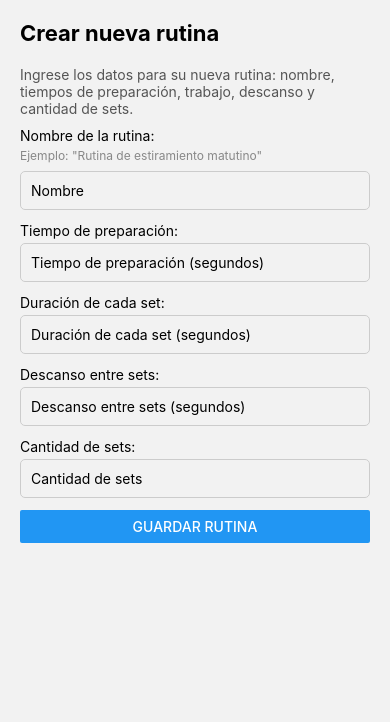
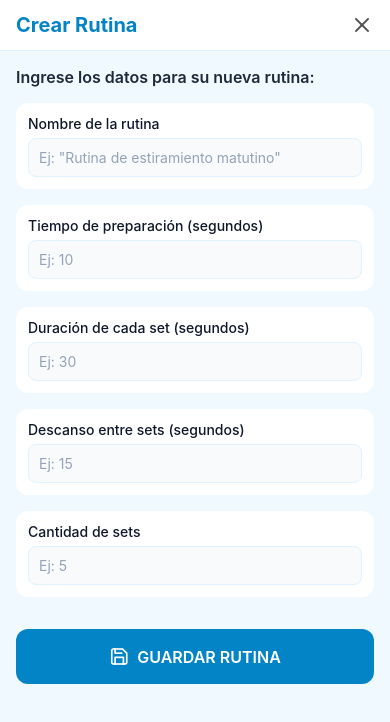
Before and after one commit to Nicobustelo/StretchMate, a React Native app: screen /CreateRoutine in a window 390 px wide. Shown: the top 722 px of the page. Built offline with nearby package versions, Linux system fonts and the light colour scheme.

Commit message:
Bugs Fixed and Logo added

```diff
--- a/screens/CreateRoutineScreen.tsx
+++ b/screens/CreateRoutineScreen.tsx
@@ -1,6 +1,14 @@
-// screens/CreateRoutineScreen.tsx
 import React, { useState } from "react";
-import { View, Text, TextInput, Button, StyleSheet, Alert, ScrollView } from "react-native";
+import {
+  View,
+  Text,
+  TextInput,
+  TouchableOpacity,
+  StyleSheet,
+  Alert,
+  ScrollView,
+} from "react-native";
+import Icon from "react-native-vector-icons/Feather";
 import { saveRoutine, updateRoutine } from "../services/routineService";
 import { NativeStackScreenProps } from "@react-navigation/native-stack";
 import { RootStackParamList } from "../navigation/AppNavigator";
@@ -8,10 +16,8 @@ import { RootStackParamList } from "../navigation/AppNavigator";
 type Props = NativeStackScreenProps<RootStackParamList, "CreateRoutine">;
 
 export default function CreateRoutineScreen({ navigation, route }: Props) {
-  // Recibe la rutina si viene como parámetro
   const editingRoutine = route.params?.routine;
 
-  // Inicializa el estado con los datos de la rutina si existe
   const [name, setName] = useState(editingRoutine?.name || "");
   const [preparationTime, setPreparationTime] = useState(editingRoutine?.preparationTime?.toString() || "");
   const [workTime, setWorkTime] = useState(editingRoutine?.workTime?.toString() || "");
@@ -23,7 +29,6 @@ export default function CreateRoutineScreen({ navigation, route }: Props) {
 
     try {
       if (editingRoutine) {
-        // Si estamos editando, actualizamos la rutina existente
         await updateRoutine({
           ...editingRoutine,
           name: name.trim(),
@@ -34,7 +39,6 @@ export default function CreateRoutineScreen({ navigation, route }: Props) {
         });
         Alert.alert("✅ Rutina actualizada", `Nombre: ${name.trim()}`);
       } else {
-        // Si no, creamos una nueva
         const routine = await saveRoutine({
           name: name.trim(),
           preparationTime: parseInt(preparationTime),
@@ -51,39 +55,157 @@ export default function CreateRoutineScreen({ navigation, route }: Props) {
   };
 
   return (
-    <ScrollView contentContainerStyle={styles.container}>
-      <Text style={styles.title}>Crear nueva rutina</Text>
+    <View style={styles.container}>
+      {/* Header */}
+      <View style={styles.header}>
+        <Text style={styles.headerTitle}>
+          {editingRoutine ? "Editar Rutina" : "Crear Rutina"}
+        </Text>
+        <TouchableOpacity onPress={() => navigation.goBack()}>
+          <Icon name="x" size={24} color="#555" />
+        </TouchableOpacity>
+      </View>
 
-      <Text style={{ marginBottom: 10, color: "#555" }}>
-        Ingrese los datos para su nueva rutina: nombre, tiempos de preparación, trabajo, descanso y cantidad de sets.
-      </Text>
-      <Text style={{ marginBottom: 4 }}>Nombre de la rutina:</Text>
-      <Text style={{ fontSize: 12, color: "#888", marginBottom: 8 }}>
-        Ejemplo: "Rutina de estiramiento matutino"
-      </Text>
-      <TextInput style={styles.input} placeholder="Nombre" value={name} onChangeText={setName} />
-      <Text style={{ marginBottom: 4 }}>Tiempo de preparación:</Text>
-      <TextInput style={styles.input} placeholder="Tiempo de preparación (segundos)" keyboardType="numeric" value={preparationTime} onChangeText={setPreparationTime} />
-      <Text style={{ marginBottom: 4 }}>Duración de cada set:</Text>
-      <TextInput style={styles.input} placeholder="Duración de cada set (segundos)" keyboardType="numeric" value={workTime} onChangeText={setWorkTime} />
-      <Text style={{ marginBottom: 4 }}>Descanso entre sets:</Text>
-      <TextInput style={styles.input} placeholder="Descanso entre sets (segundos)" keyboardType="numeric" value={restTime} onChangeText={setRestTime} />
-      <Text style={{ marginBottom: 4 }}>Cantidad de sets:</Text>
-      <TextInput style={styles.input} placeholder="Cantidad de sets" keyboardType="numeric" value={sets} onChangeText={setSets} />
+      <ScrollView contentContainerStyle={styles.scrollContent}>
+        <Text style={styles.sectionTitle}>
+          {editingRoutine ? "Modifica los datos de tu rutina:" : "Ingrese los datos para su nueva rutina:"}
+        </Text>
 
-      <Button title="Guardar rutina" onPress={handleSave} />
-    </ScrollView>
+        {/* Nombre */}
+        <View style={styles.inputGroup}>
+          <Text style={styles.label}>Nombre de la rutina</Text>
+          <TextInput
+            style={styles.input}
+            placeholder='Ej: "Rutina de estiramiento matutino"'
+            value={name}
+            onChangeText={setName}
+            placeholderTextColor="#94a3b8"
+          />
+        </View>
+
+        {/* Preparación */}
+        <View style={styles.inputGroup}>
+          <Text style={styles.label}>Tiempo de preparación (segundos)</Text>
+          <TextInput
+            style={styles.input}
+            placeholder="Ej: 10"
+            keyboardType="numeric"
+            value={preparationTime}
+            onChangeText={setPreparationTime}
+            placeholderTextColor="#94a3b8"
+          />
+        </View>
+
+        {/* Trabajo */}
+        <View style={styles.inputGroup}>
+          <Text style={styles.label}>Duración de cada set (segundos)</Text>
+          <TextInput
+            style={styles.input}
+            placeholder="Ej: 30"
+            keyboardType="numeric"
+            value={workTime}
+            onChangeText={setWorkTime}
+            placeholderTextColor="#94a3b8"
+          />
+        </View>
+
+        {/* Descanso */}
+        <View style={styles.inputGroup}>
+          <Text style={styles.label}>Descanso entre sets (segundos)</Text>
+          <TextInput
+            style={styles.input}
+            placeholder="Ej: 15"
+            keyboardType="numeric"
+            value={restTime}
+            onChangeText={setRestTime}
+            placeholderTextColor="#94a3b8"
+          />
+        </View>
+
+        {/* Sets */}
+        <View style={styles.inputGroup}>
+          <Text style={styles.label}>Cantidad de sets</Text>
+          <TextInput
+            style={styles.input}
+            placeholder="Ej: 5"
+            keyboardType="numeric"
+            value={sets}
+            onChangeText={setSets}
+            placeholderTextColor="#94a3b8"
+          />
+        </View>
+
+        {/* Botón Guardar */}
+        <TouchableOpacity style={styles.primaryButton} onPress={handleSave}>
+          <Icon name="save" size={20} color="white" />
+          <Text style={styles.primaryButtonText}>
+            {editingRoutine ? "GUARDAR CAMBIOS" : "GUARDAR RUTINA"}
+          </Text>
+        </TouchableOpacity>
+      </ScrollView>
+    </View>
   );
 }
 
 const styles = StyleSheet.create({
-  container: { padding: 20 },
-  title: { fontSize: 22, fontWeight: "bold", marginBottom: 20 },
+  container: { flex: 1, backgroundColor: "#f0f9ff" },
+  header: {
+    flexDirection: "row",
+    justifyContent: "space-between",
+    alignItems: "center",
+    paddingHorizontal: 16,
+    paddingTop: 12,
+    paddingBottom: 12,
+    backgroundColor: "#fff",
+    borderBottomWidth: 1,
+    borderColor: "#e0f2fe",
+  },
+  headerTitle: {
+    fontSize: 20,
+    fontWeight: "bold",
+    color: "#0284c7",
+  },
+  scrollContent: { padding: 16 },
+  sectionTitle: {
+    fontSize: 16,
+    fontWeight: "600",
+    color: "#1e293b",
+    marginBottom: 16,
+  },
+  inputGroup: {
+    marginBottom: 16,
+    backgroundColor: "#fff",
+    borderRadius: 12,
+    padding: 12,
+    elevation: 1,
+  },
+  label: {
+    color: "#0f172a",
+    fontWeight: "500",
+    marginBottom: 6,
+  },
   input: {
     borderWidth: 1,
-    borderColor: "#ccc",
-    marginBottom: 12,
+    borderColor: "#e0f2fe",
+    borderRadius: 8,
     padding: 10,
-    borderRadius: 5,
+    color: "#0f172a",
+    backgroundColor: "#f8fafc",
+  },
+  primaryButton: {
+    flexDirection: "row",
+    backgroundColor: "#0284c7",
+    padding: 16,
+    borderRadius: 12,
+    alignItems: "center",
+    justifyContent: "center",
+    gap: 8,
+    marginTop: 16,
+    marginBottom: 32,
+  },
+  primaryButtonText: {
+    color: "white",
+    fontWeight: "600",
+    fontSize: 16,
   },
 });
--- a/screens/HistoryScreen.tsx
+++ b/screens/HistoryScreen.tsx
@@ -28,17 +28,17 @@ export default function HistoryScreen() {
   };
 
   return (
-    <SafeAreaView style={{ flex: 1, backgroundColor: "#fff" }}>
+    <SafeAreaView style={{ flex: 1, backgroundColor: "#f0f9ff" }}>
       <View style={styles.header}>
         <TouchableOpacity onPress={() => navigation.goBack()} style={styles.backButton}>
-          <Ionicons name="arrow-back" size={24} color="#333" />
+          <Ionicons name="arrow-back" size={24} color="#0284c7" />
         </TouchableOpacity>
         <Text style={styles.headerTitle}>Historial de Rutinas</Text>
       </View>
 
       <ScrollView contentContainerStyle={styles.scrollContainer}>
         {history.length === 0 ? (
-          <Text style={{ textAlign: "center", marginTop: 40 }}>No hiciste ninguna rutina aún</Text>
+          <Text style={styles.emptyText}>No hiciste ninguna rutina aún</Text>
         ) : (
           history.map((item) => (
             <View key={item.id} style={styles.card}>
@@ -51,7 +51,6 @@ export default function HistoryScreen() {
                   <Ionicons name="checkmark-done" size={14} color="#fff" />
                   <Text style={styles.badgeText}>Completada</Text>
                 </View>
-                {/* Podés agregar más badges como tipo o duración si lo registrás */}
               </View>
             </View>
           ))
@@ -66,9 +65,10 @@ const styles = StyleSheet.create({
     flexDirection: "row",
     alignItems: "center",
     paddingHorizontal: 16,
+    paddingTop: 12,
     paddingBottom: 12,
     borderBottomWidth: 1,
-    borderBottomColor: "#ddd",
+    borderColor: "#e0f2fe",
     backgroundColor: "#fff",
   },
   backButton: {
@@ -76,33 +76,33 @@ const styles = StyleSheet.create({
   },
   headerTitle: {
     fontSize: 20,
-    fontWeight: "600",
-    color: "#333",
+    fontWeight: "bold",
+    color: "#0284c7",
   },
   scrollContainer: {
     padding: 16,
   },
   card: {
-    backgroundColor: "#f9f9f9",
+    backgroundColor: "#fff",
     borderRadius: 12,
     padding: 16,
     marginBottom: 12,
+    elevation: 2,
     shadowColor: "#000",
     shadowOpacity: 0.05,
     shadowRadius: 4,
-    elevation: 2,
   },
   cardHeader: {
     marginBottom: 10,
   },
   routineName: {
     fontSize: 18,
-    fontWeight: "bold",
-    color: "#222",
+    fontWeight: "600",
+    color: "#0f172a",
   },
   date: {
     fontSize: 14,
-    color: "#666",
+    color: "#64748b",
   },
   tagsContainer: {
     flexDirection: "row",
@@ -122,4 +122,11 @@ const styles = StyleSheet.create({
     color: "#fff",
     fontSize: 12,
   },
+  emptyText: {
+    color: "#94a3b8",
+    textAlign: "center",
+    marginTop: 40,
+    fontSize: 16,
+  },
 });
+// ...existing code...
--- a/screens/HomeScreen.tsx
+++ b/screens/HomeScreen.tsx
@@ -95,7 +95,7 @@ export default function HomeScreen({ navigation }: Props) {
                 <View style={styles.routineInfo}>
                   <Text style={styles.routineName}>{routine.name}</Text>
                   <Text style={styles.routineMeta}>
-                    {routine.preparationTime + (routine.workTime + routine.restTime) * routine.sets} min •{" "}
+                    {Math.ceil((routine.preparationTime + (routine.workTime + routine.restTime) * routine.sets) / 60)} min •{" "}
                     {formatDistanceToNow(routine.lastUsed!, { locale: es, addSuffix: true })}
                   </Text>
                 </View>
@@ -136,7 +136,7 @@ const styles = StyleSheet.create({
     justifyContent: "space-between",
     alignItems: "center",
     paddingHorizontal: 16,
-    paddingTop: 50,
+    paddingTop: 12,
     paddingBottom: 12,
     backgroundColor: "#fff",
     borderBottomWidth: 1,
```
Also changed, not shown: assets/logo-stretchmate.png (added).
